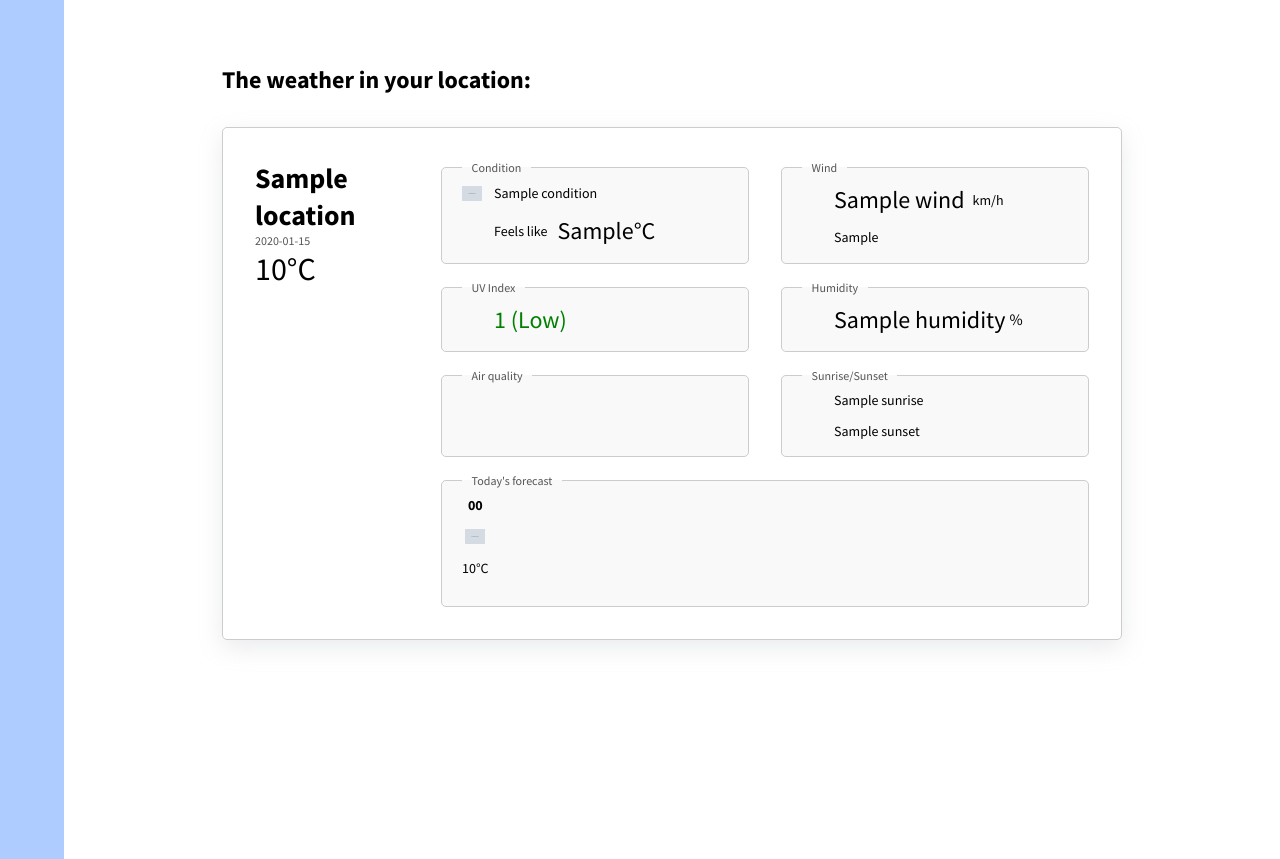
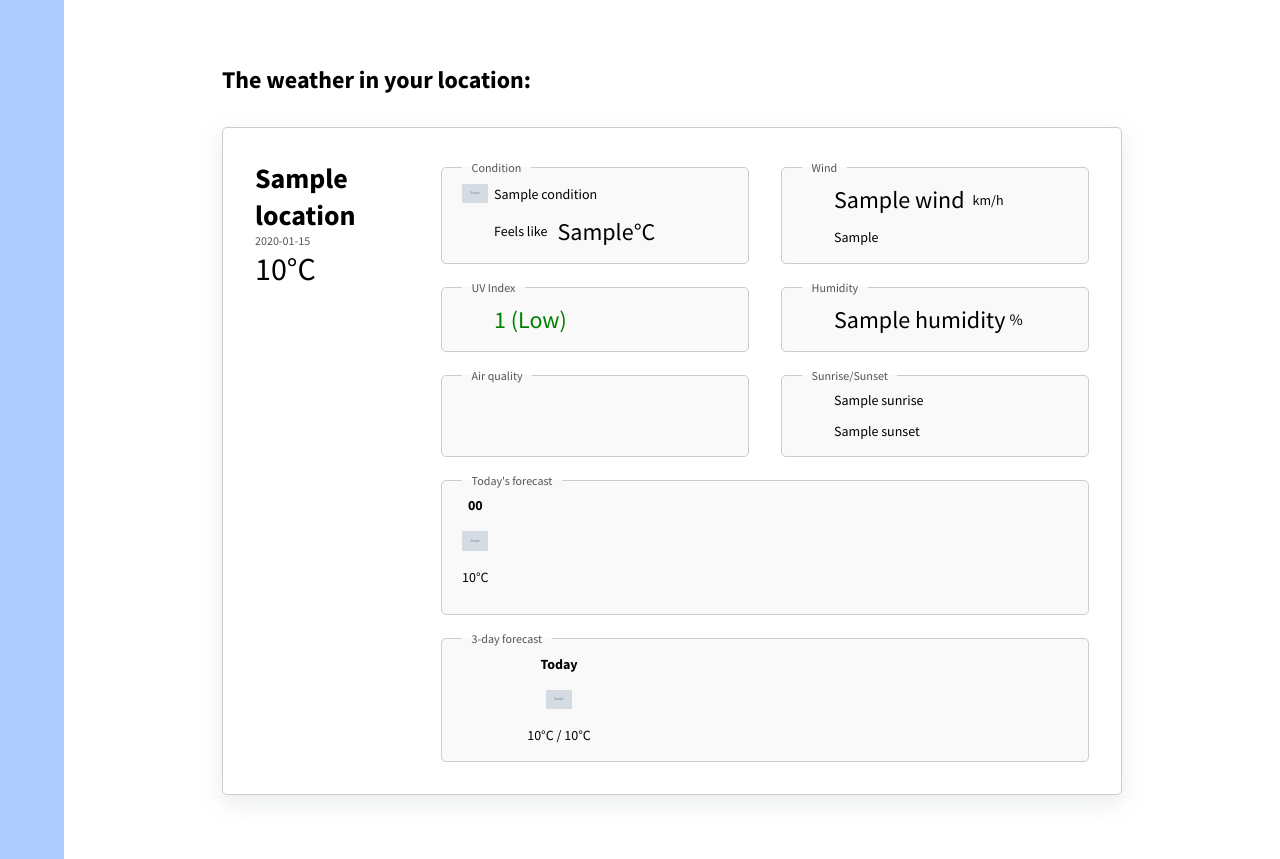
Before and after one commit to ardakoc/djweather, a Django app: template templates/home.html in a window 1280 px wide. Run offline with Django 4.2, Linux system fonts and the light colour scheme; the template is opened without the code that fills it: most values are stand-ins (such as "Sample title", 1, 10 or a date in 2020); grey boxes marked "Sample" are stand-in pictures.

Commit message:
added 3-day forecast in weather box. improved appearance of condition icons.

```diff
--- a/static/css/search.css
+++ b/static/css/search.css
@@ -2,7 +2,6 @@
     display: flex;
     flex-direction: column;
     justify-content: center;
-    /* align-items: center; */
     gap: 32px;
 }
 
--- a/static/css/weather.css
+++ b/static/css/weather.css
@@ -16,6 +16,7 @@
 .weather {
     max-width: 900px;
     padding: 32px;
+    margin-bottom: 64px;
     border: 1px solid #ccc;
     border-radius: 5px;
     box-shadow: #959da533 0px 8px 24px;
@@ -65,7 +66,7 @@
 }
 
 .condition-description-icon {
-    width: 20px;
+    width: 26px;
     height: auto;
 
     grid-column: 1;
@@ -300,3 +301,24 @@
     font-size: 14px;
     font-weight: 700;
 }
+
+.forecast-3-day {
+    font-size: 14px;
+    grid-column: 2/4;
+    grid-row: 5;
+
+    display: grid;
+    grid-template-columns: 1fr 1fr 1fr;
+}
+
+.forecast-day {
+    display: flex;
+    flex-direction: column;
+    align-items: center;
+    gap: 8px;
+}
+
+.day-name {
+    font-size: 14px;
+    font-weight: 700;
+}
--- a/templates/city-weather.html
+++ b/templates/city-weather.html
@@ -70,12 +70,42 @@
                     <div class="hour-weather-box">
                         <p class="hour">{{ hour.time|slice:"-5:-3" }}</p>
                         <img class="condition-description-icon" src="{{ hour.condition.icon }}"
-                            {% if "night" in hour.condition.icon and "113" in hour.condition.icon %}style="width: 34px;"
-                            {% else %}style="padding: 7px 0;"{% endif %} />
-                        <p class="hour-degree">{{ hour.temp_c }}°C</p>
+                        {% if "night" in hour.condition.icon and "113" in hour.condition.icon %}
+                            style="width: 44px; margin: 0 -5px;"
+                        {% elif "113" in hour.condition.icon %}
+                            style="width: 34px; padding: 5px 0;"
+                        {% else %}
+                            style="padding: 9px 0;"
+                        {% endif %} />
+                        <p>{{ hour.temp_c|stringformat:"d"|slice:":3" }}°C</p>
                     </div>
                 {% endfor %}
             </div>
         {% endfor %}
     </fieldset>
+    <fieldset class="weather-box center-horizontal forecast-3-day">
+        <legend class="box-title">3-day forecast</legend>
+        {% for day in forecast %}
+            <div class="forecast-day">
+                <p class="day-name">
+                    {% if forloop.counter == 1 %}
+                        Today
+                    {% elif forloop.counter == 2 %}
+                        {{ forecast_days.0 }}
+                    {% elif forloop.counter == 3%}
+                        {{ forecast_days.1 }}
+                    {% endif %}
+                </p>
+                <img class="condition-description-icon" src="{{ day.day.condition.icon }}"
+                {% if "night" in day.day.condition.icon and "113" in day.day.condition.icon %}
+                    style="width: 44px;"
+                {% elif "113" in day.day.condition.icon %}
+                    style="width: 34px; padding: 5px 0;"
+                {% else %}
+                    style="padding: 9px 0;"
+                {% endif %} />
+                <p>{{ day.day.mintemp_c|stringformat:"d"|slice:":3" }}°C / {{ day.day.maxtemp_c|stringformat:"d"|slice:":3" }}°C</p>
+            </div>
+        {% endfor %}
+    </fieldset>
 </div>
```
Also changed, not shown: api/views.py (+17 -3 lines), templates/capital-weather.html (+33 -3 lines).
